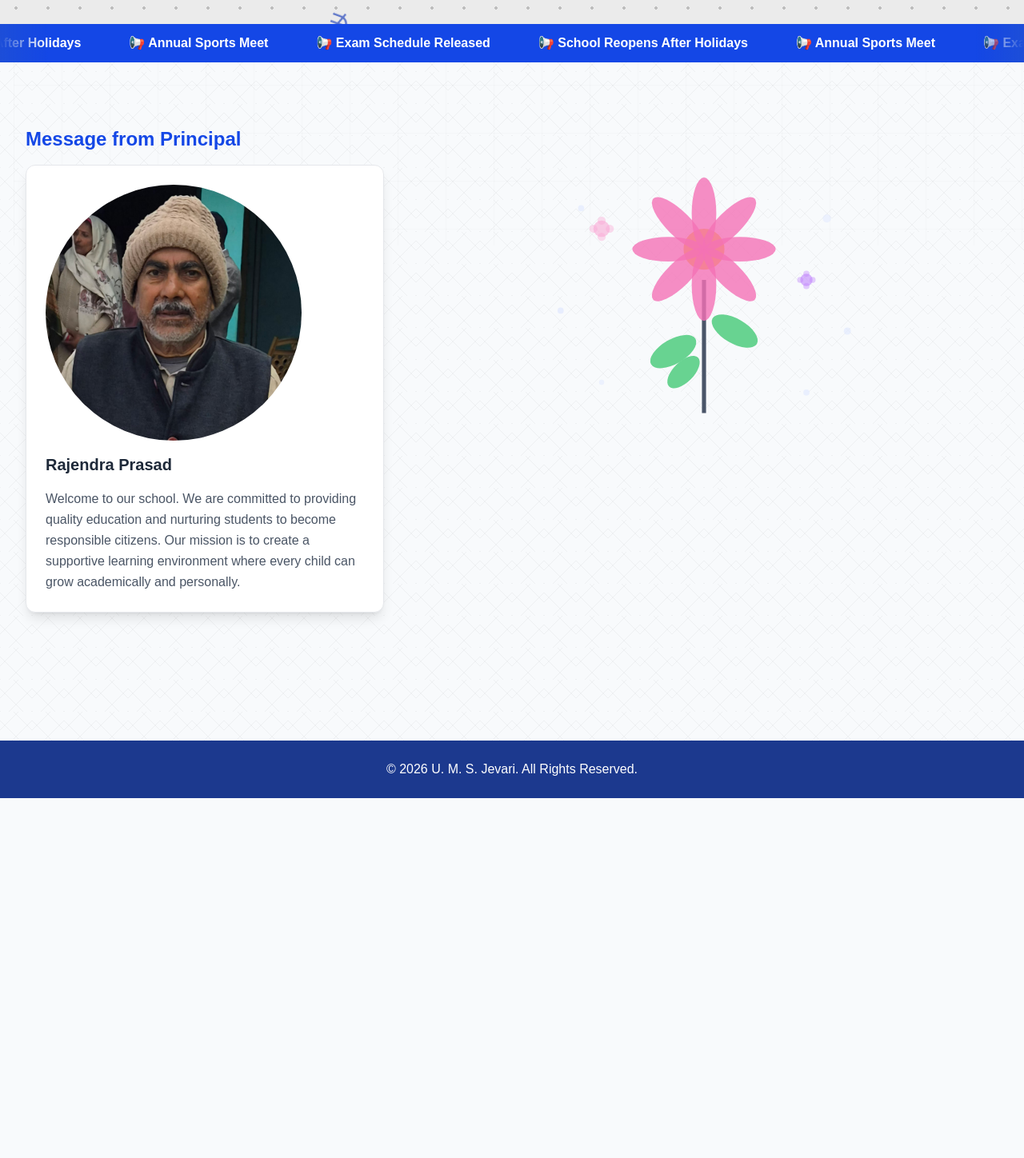
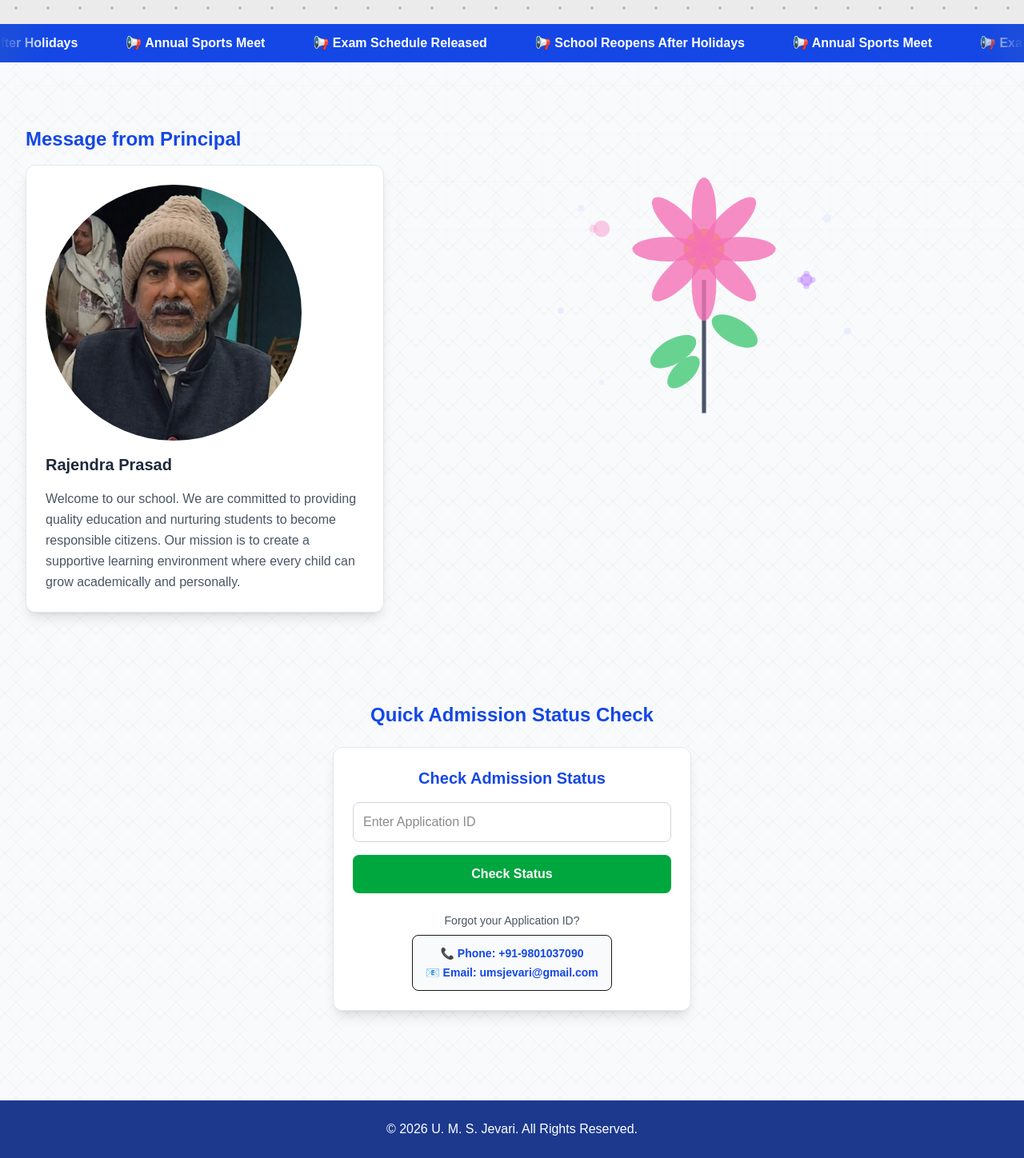
Before and after one commit to rktripathiguru/school-website, a Next.js app: page / in a window 1280 px wide. Shown: the part 510-1958 px from the top of the page at 80% size. Before the commit the page ends 1508 px from the top, so only its background shows below. Built offline with nearby package versions, Linux system fonts and the light colour scheme; no server answers; the database is empty.

Commit message:
force db config

```diff
--- a/app/admissions/page.js
+++ b/app/admissions/page.js
@@ -15,8 +15,6 @@ export default function Admissions() {
     email: "",
     address: "",
   });
-
-  const [statusResult, setStatusResult] = useState("");
 
   const handleChange = (e) => {
     setFormData({
@@ -68,30 +66,6 @@ export default function Admissions() {
     }
   };
 
-  const handleCheckStatus = async (e) => {
-    e.preventDefault();
-
-    try {
-      const res = await fetch("/api/admissions/check", {
-        method: "POST",
-        headers: {
-          "Content-Type": "application/json",
-        },
-        body: JSON.stringify({ application_id: applicationIdCheck }),
-      });
-
-      const data = await res.json();
-
-      if (res.ok) {
-        setStatusResult(`Application Status: ${data.status}`);
-      } else {
-        setStatusResult(`Error: ${data.error}`);
-      }
-    } catch (error) {
-      setStatusResult(`Error: ${error.message}`);
-    }
-  };
-
   return (
     <div className="min-h-screen bg-gray-100 p-10">
       <h1 className="text-3xl font-bold text-center text-blue-800 mb-10">
@@ -130,69 +104,6 @@ export default function Admissions() {
           Submit Application
         </button>
       </form>
-      {/* Status Check Section */}
-      <div className="mt-16">
-        <h2 className="text-2xl font-bold text-center text-blue-700 mb-6">
-          Check Admission Status
-        </h2>
-
-        <form
-          onSubmit={handleCheckStatus}
-          className="bg-white p-8 rounded-xl shadow max-w-md mx-auto"
-        >
-          <input
-            type="text"
-            placeholder="Enter Application ID"
-            value={applicationIdCheck}
-            onChange={(e) => setApplicationIdCheck(e.target.value)}
-            className="w-full p-3 border rounded mb-6"
-            required
-          />
-
-          <button
-            type="submit"
-            className="w-full bg-green-600 text-white py-3 rounded hover:bg-green-700 transition"
-          >
-            Check Status
-          </button>
-          {statusResult && (
-            <div className="mt-6 text-center">
-              <span
-                className={`px-4 py-2 rounded-full font-semibold text-white ${statusResult.includes("Approved")
-                  ? "bg-green-600"
-                  : statusResult.includes("Rejected")
-                    ? "bg-red-600"
-                    : statusResult.includes("Pending")
-                      ? "bg-yellow-500"
-                      : "bg-gray-600"
-                  }`}
-              >
-                {statusResult}
-              </span>
-            </div>
-          )}
-        </form>
-      </div>
-      {/* Forgot Application ID Section */}
-      <div className="mt-12 text-center">
-        <h3 className="text-lg font-semibold text-gray-700 mb-3">
-          Forgot your Application ID?
-        </h3>
-
-        <p className="text-gray-600">
-          Please contact the school office for assistance.
-        </p>
-
-        <div className="mt-4 bg-gray-100 inline-block px-6 py-4 rounded-lg shadow">
-          <p className="font-semibold text-blue-700">
-            📞 Phone: +91-9801037090
-          </p>
-          <p className="font-semibold text-blue-700 mt-2">
-            📧 Email: umsjevari@gmail.com
-          </p>
-        </div>
-      </div>
-
     </div>
   );
 }
--- a/app/gallery/page.js
+++ b/app/gallery/page.js
@@ -6,9 +6,26 @@ export default function Gallery() {
   const [images, setImages] = useState([]);
   const [loading, setLoading] = useState(true);
   const [error, setError] = useState(null);
+  const [selectedImage, setSelectedImage] = useState(null);
 
   useEffect(() => {
     fetchImages();
+
+    // Also try to load from localStorage as backup
+    try {
+      if (typeof window !== 'undefined') {
+        const storedImages = localStorage.getItem('galleryImages');
+        if (storedImages) {
+          const parsedImages = JSON.parse(storedImages);
+          if (parsedImages.length > 0) {
+            setImages(parsedImages);
+            setError(null); // Clear any error state
+          }
+        }
+      }
+    } catch (error) {
+      console.error("Failed to load images from localStorage:", error);
+    }
   }, []);
 
   const fetchImages = async () => {
@@ -63,11 +80,24 @@ export default function Gallery() {
     }
   };
 
+  // Save images to localStorage whenever they change
   useEffect(() => {
     if (typeof window !== 'undefined' && images.length > 0) {
       localStorage.setItem('galleryImages', JSON.stringify(images));
     }
   }, [images]);
+
+  const openLightbox = (image) => {
+    setSelectedImage(image);
+    // Prevent body scroll when modal is open
+    document.body.style.overflow = 'hidden';
+  };
+
+  const closeLightbox = () => {
+    setSelectedImage(null);
+    // Restore body scroll
+    document.body.style.overflow = 'unset';
+  };
 
   return (
     <div className="min-h-screen bg-gray-50 p-10">
@@ -95,13 +125,19 @@ export default function Gallery() {
           {images.map((img) => (
             <div
               key={img.id}
-              className="bg-white rounded-xl shadow overflow-hidden"
+              className="bg-white rounded-xl shadow overflow-hidden cursor-pointer group"
+              onClick={() => openLightbox(img)}
             >
               <img
                 src={img.image_url}
                 alt="Gallery"
-                className="w-full h-60 object-cover hover:scale-105 transition duration-300"
+                className="w-full h-60 object-cover group-hover:scale-105 transition duration-300"
               />
+              <div className="absolute inset-0 bg-black bg-opacity-0 group-hover:bg-opacity-20 transition duration-300 flex items-center justify-center">
+                <svg className="w-8 h-8 text-white opacity-0 group-hover:opacity-100 transition duration-300" fill="none" stroke="currentColor" viewBox="0 0 24 24">
+                  <path strokeLinecap="round" strokeLinejoin="round" strokeWidth={2} d="M21 21l-6-6m2-5a7 7 0 11-14 0 7 7 0 0114 0m-14 0v14" />
+                </svg>
+              </div>
             </div>
           ))}
         </div>
@@ -112,6 +148,36 @@ export default function Gallery() {
           <p className="text-gray-500">No images found in the gallery.</p>
         </div>
       )}
+
+      {/* Lightbox Modal */}
+      {selectedImage && (
+        <div
+          className="fixed inset-0 bg-black bg-opacity-90 z-50 flex items-center justify-center p-4"
+          onClick={closeLightbox}
+        >
+          <div
+            className="relative max-w-4xl max-h-full bg-white rounded-lg overflow-hidden"
+            onClick={(e) => e.stopPropagation()}
+          >
+            {/* Close button */}
+            <button
+              onClick={closeLightbox}
+              className="absolute top-4 right-4 z-10 bg-white bg-opacity-90 hover:bg-opacity-100 text-gray-800 rounded-full p-2 transition duration-200"
+            >
+              <svg className="w-6 h-6" fill="none" stroke="currentColor" viewBox="0 0 24 24">
+                <path strokeLinecap="round" strokeLinejoin="round" strokeWidth={2} d="M6 18L18 6M6 6l12 12" />
+              </svg>
+            </button>
+
+            {/* Full size image */}
+            <img
+              src={selectedImage.image_url}
+              alt="Gallery full size"
+              className="max-w-full max-h-[80vh] object-contain"
+            />
+          </div>
+        </div>
+      )}
     </div>
   );
 }
--- a/app/page.js
+++ b/app/page.js
@@ -4,6 +4,7 @@ import NoticeTicker from "@/components/NoticeTicker";
 import MathHeroBackground from "@/components/MathHeroBackground";
 import MathHeroSlideshow from "@/components/MathHeroSlideshow";
 import MathRainWrapper from "@/components/MathRainWrapper";
+import AdmissionStatusCheck from "@/components/AdmissionStatusCheck";
 
 export default function Home() {
   return (
@@ -37,7 +38,8 @@ export default function Home() {
 
       {/* Notice Ticker */}
       <NoticeTicker />
-      {/* Principal Section */}
+
+      {/* Principal Section with Status Check */}
       <div className="px-4 sm:px-8 py-20">
         <div className="flex flex-col lg:flex-row gap-4 lg:gap-8 items-start">
           <div className="w-full lg:max-w-md">
@@ -104,15 +106,11 @@ export default function Home() {
                 <circle cx="60" cy="180" r="3" fill="#e0e7ff" opacity="0.7" />
                 <circle cx="340" cy="200" r="3.5" fill="#e0e7ff" opacity="0.6" />
                 <circle cx="100" cy="250" r="2.5" fill="#e0e7ff" opacity="0.5" />
-                <circle cx="300" cy="260" r="3" fill="#e0e7ff" opacity="0.6" />
 
                 {/* Small decorative flowers */}
                 <g transform="translate(100, 100)">
                   <circle cx="0" cy="0" r="8" fill="#f9a8d4" opacity="0.6" />
                   <circle cx="-8" cy="0" r="4" fill="#f9a8d4" opacity="0.4" />
-                  <circle cx="8" cy="0" r="4" fill="#f9a8d4" opacity="0.4" />
-                  <circle cx="0" cy="-8" r="4" fill="#f9a8d4" opacity="0.4" />
-                  <circle cx="0" cy="8" r="4" fill="#f9a8d4" opacity="0.4" />
                 </g>
 
                 <g transform="translate(300, 150)">
@@ -128,6 +126,16 @@ export default function Home() {
         </div>
       </div>
 
+      {/* Admission Status Check Section */}
+      <div className="px-4 sm:px-8 py-8">
+        <h2 className="text-xl sm:text-2xl font-bold text-blue-700 mb-6 text-center">
+          Quick Admission Status Check
+        </h2>
+        <div className="max-w-md mx-auto">
+          <AdmissionStatusCheck />
+        </div>
+      </div>
+
     </div>
   );
 }
--- /dev/null
+++ b/components/AdmissionStatusCheck.js
@@ -0,0 +1,93 @@
+"use client";
+
+import { useState } from "react";
+
+export default function AdmissionStatusCheck() {
+  const [applicationIdCheck, setApplicationIdCheck] = useState("");
+  const [statusResult, setStatusResult] = useState("");
+
+  const handleCheckStatus = async (e) => {
+    e.preventDefault();
+
+    try {
+      const res = await fetch("/api/admissions/check", {
+        method: "POST",
+        headers: {
+          "Content-Type": "application/json",
+        },
+        body: JSON.stringify({ application_id: applicationIdCheck }),
+      });
+
+      const data = await res.json();
+
+      if (res.ok) {
+        setStatusResult(`Application Status: ${data.status}`);
+      } else {
+        setStatusResult(`Error: ${data.error}`);
+      }
+    } catch (error) {
+      setStatusResult(`Error: ${error.message}`);
+    }
+  };
+
+  return (
+    <div className="bg-white rounded-xl shadow-lg p-6 border border-gray-200">
+      <h3 className="text-xl font-bold text-blue-700 mb-4 text-center">
+        Check Admission Status
+      </h3>
+
+      <form
+        onSubmit={handleCheckStatus}
+        className="space-y-4"
+      >
+        <input
+          type="text"
+          placeholder="Enter Application ID"
+          value={applicationIdCheck}
+          onChange={(e) => setApplicationIdCheck(e.target.value)}
+          className="w-full p-3 border border-gray-300 rounded-lg focus:border-blue-500 focus:outline-none focus:ring-2 focus:ring-blue-200"
+          required
+        />
+
+        <button
+          type="submit"
+          className="w-full bg-green-600 text-white py-3 rounded-lg hover:bg-green-700 transition font-semibold"
+        >
+          Check Status
+        </button>
+
+        {statusResult && (
+          <div className="mt-4 text-center">
+            <span
+              className={`inline-block px-4 py-2 rounded-full font-semibold text-white text-sm ${statusResult.includes("Approved")
+                ? "bg-green-600"
+                : statusResult.includes("Rejected")
+                  ? "bg-red-600"
+                  : statusResult.includes("Pending")
+                    ? "bg-yellow-500"
+                    : "bg-gray-600"
+                }`}
+            >
+              {statusResult}
+            </span>
+          </div>
+        )}
+      </form>
+
+      <div className="mt-6 text-center">
+        <p className="text-sm text-gray-600 mb-2">
+          Forgot your Application ID?
+        </p>
+
+        <div className="bg-gray-50 inline-block px-4 py-3 rounded-lg border">
+          <p className="font-semibold text-blue-700 text-sm">
+            📞 Phone: +91-9801037090
+          </p>
+          <p className="font-semibold text-blue-700 text-sm mt-1">
+            📧 Email: umsjevari@gmail.com
+          </p>
+        </div>
+      </div>
+    </div>
+  );
+}
```
